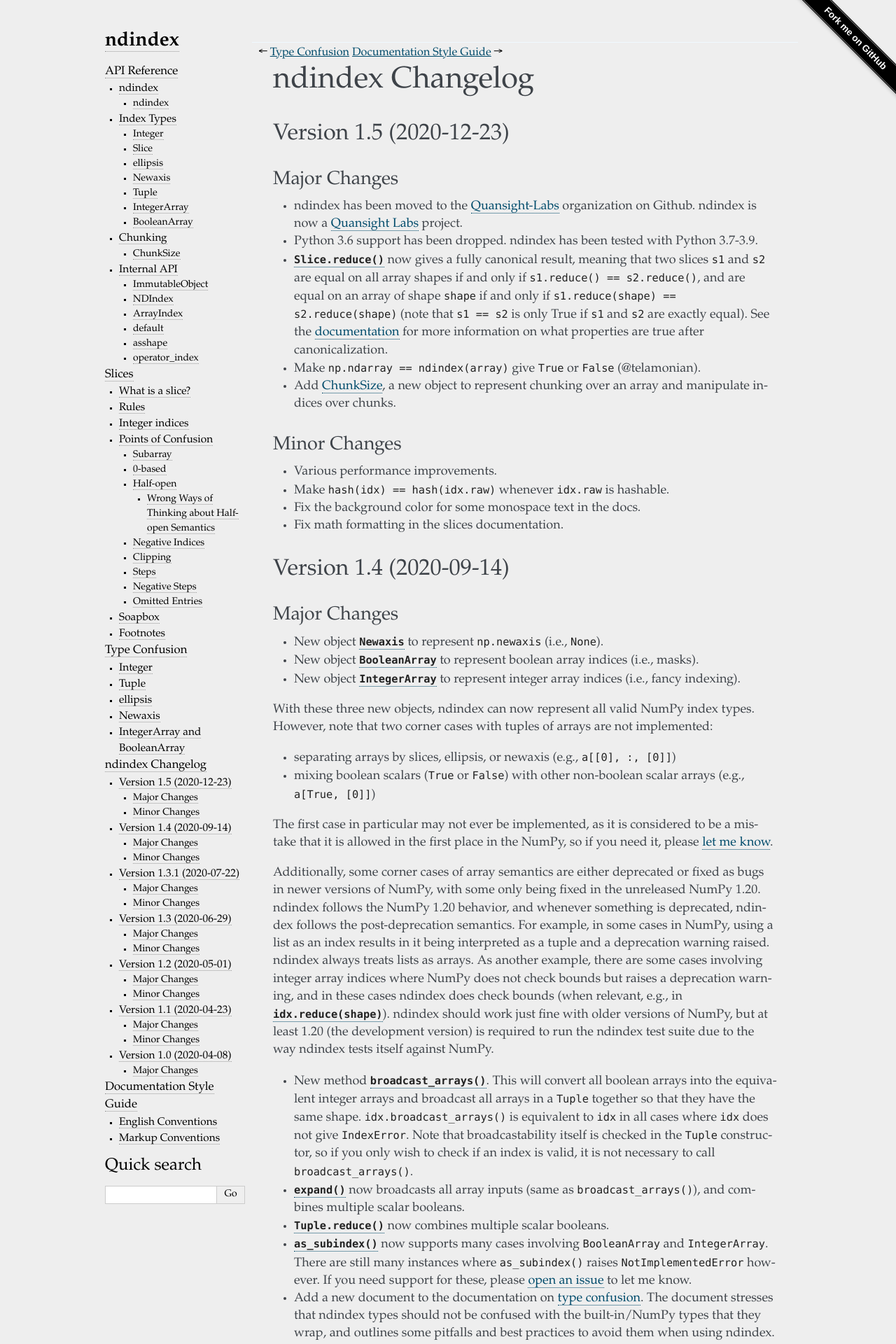
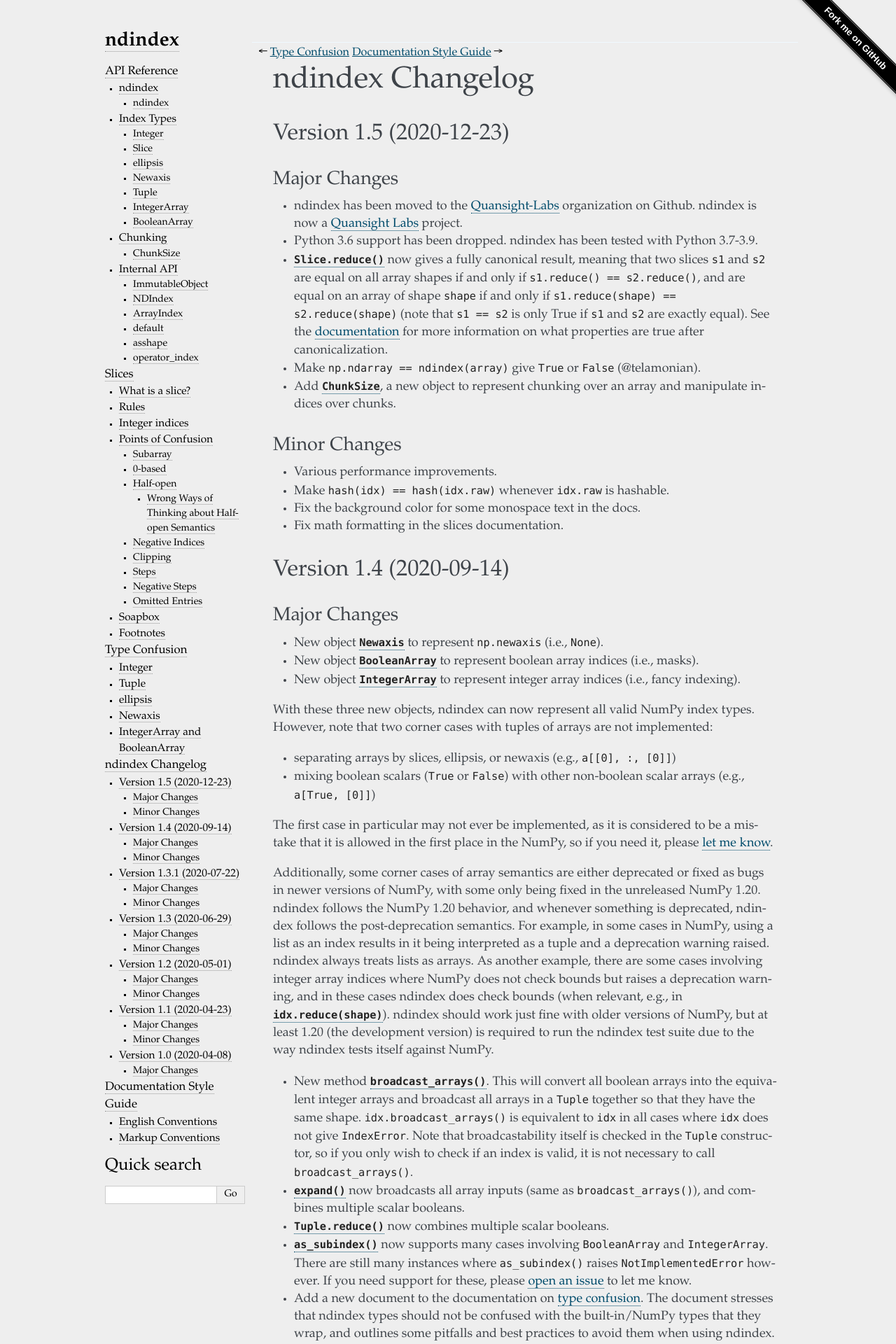
Before and after one commit to Quansight-Labs/ndindex, a Sphinx documentation site: the page built from docs/changelog.md, in a window 1280 px wide. Shown: the top 1920 px of the page at 70% size. Built offline with Sphinx 7.4.7, drawn with Linux system fonts in a browser that asks for light colours; pages that are not in the unit, such as notebooks, are missing from menus.

```diff
--- a/docs/changelog.md
+++ b/docs/changelog.md
@@ -21,7 +21,7 @@
 
 - Make `np.ndarray == ndindex(array)` give `True` or `False` (@telamonian).
 
-- Add [ChunkSize](`ChunkSize`), a new object to represent chunking over an
+- Add [`ChunkSize`](ChunkSize), a new object to represent chunking over an
   array and manipulate indices over chunks.
 
 ### Minor Changes
```
